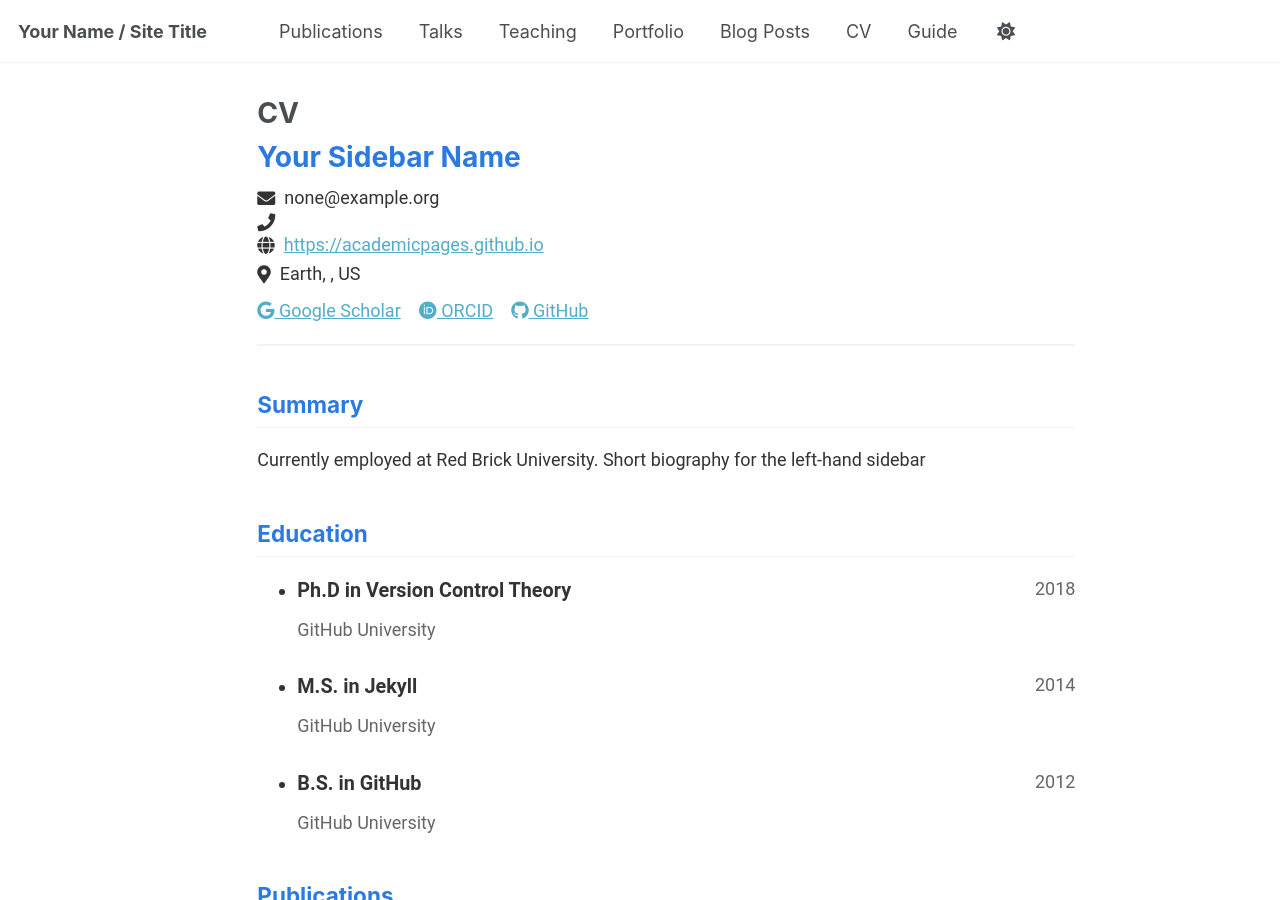
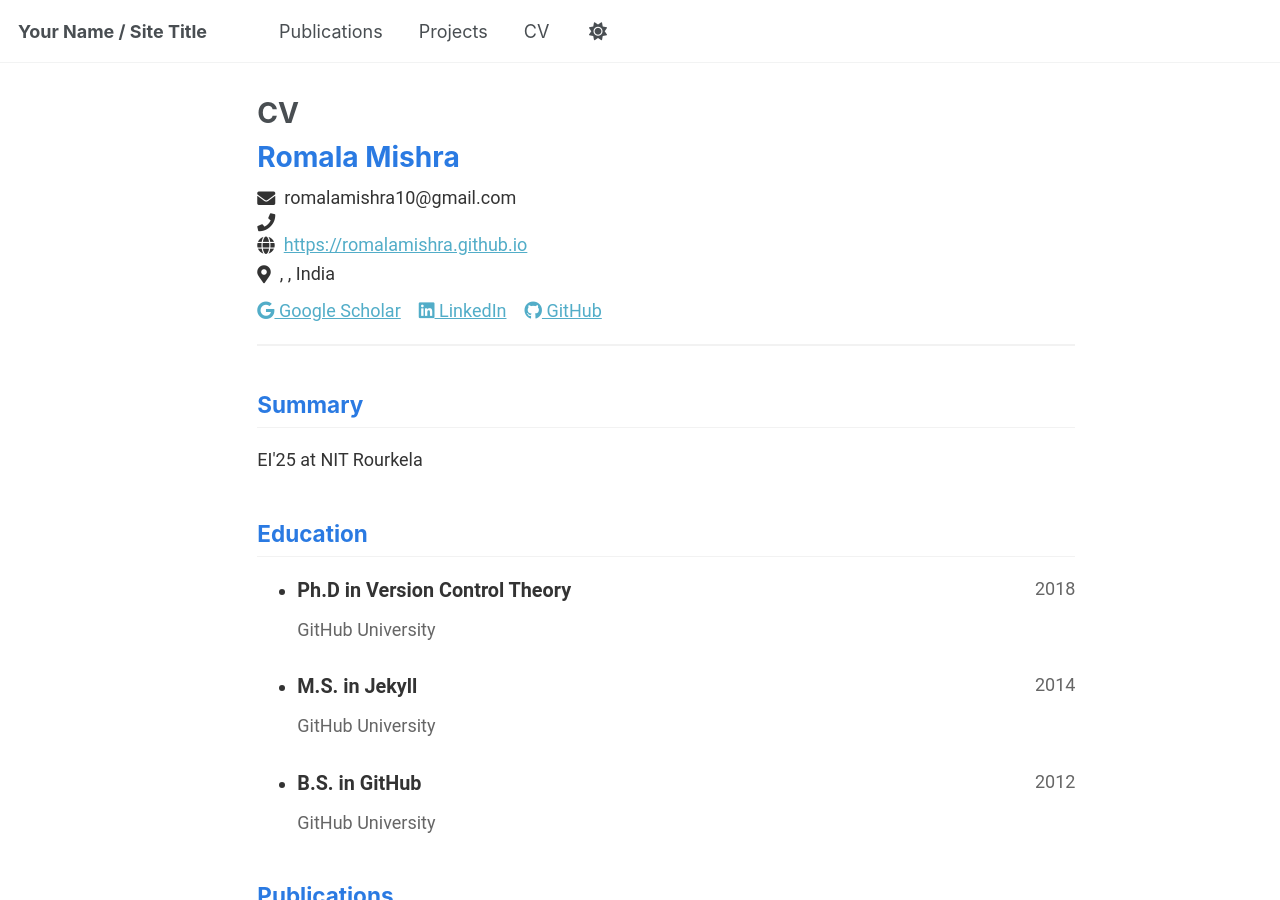
Before and after one commit to RomalaMishra/romalamishra.github.io, a Jekyll site: the page built from _pages/cv-json.md, in a window 1280 px wide and 900 px high. Built offline with Jekyll 4.4.1, drawn with Linux system fonts in a browser that asks for light colours; a script that is not in the unit is left out.

Commit message:
initial commit

```diff
--- a/_data/cv.json
+++ b/_data/cv.json
@@ -1,32 +1,32 @@
 {
   "basics": {
-    "name": "Your Sidebar Name",
-    "email": "none@example.org",
+    "name": "Romala Mishra",
+    "email": "romalamishra10@gmail.com",
     "phone": "",
-    "website": "https://academicpages.github.io",
-    "summary": "Currently employed at Red Brick University. Short biography for the left-hand sidebar",
+    "website": "https://romalamishra.github.io",
+    "summary": "EI'25 at NIT Rourkela",
     "location": {
       "address": "",
       "postalCode": "",
-      "city": "Earth",
-      "countryCode": "US",
+      "city": "",
+      "countryCode": "India",
       "region": ""
     },
     "profiles": [
       {
         "network": "Google Scholar",
         "username": "",
-        "url": "https://scholar.google.com/citations?user=PS_CX0AAAAAJ"
+        "url": "https://scholar.google.com/citations?hl=en&user=gbEGCdgAAAAJ"
       },
       {
-        "network": "ORCID",
+        "network": "LinkedIn",
         "username": "",
-        "url": "http://orcid.org/yourorcidurl"
+        "url": "www.linkedin.com/in/romala-mishra"
       },
       {
         "network": "GitHub",
-        "username": "academicpages",
-        "url": "https://github.com/academicpages"
+        "username": "romalamishra",
+        "url": "https://github.com/romalamishra"
       }
     ]
   },
--- a/_data/navigation.yml
+++ b/_data/navigation.yml
@@ -11,17 +11,20 @@ main:
   - title: "Publications"
     url: /publications/
 
-  - title: "Talks"
-    url: /talks/
+  - title: "Projects"
+    url: /projects/
 
-  - title: "Teaching"
-    url: /teaching/
+  # - title: "Talks"
+  #   url: /talks/
 
-  - title: "Portfolio"
-    url: /portfolio/
+  # - title: "Teaching"
+  #   url: /teaching/
 
-  - title: "Blog Posts"
-    url: /year-archive/
+  # - title: "Portfolio"
+  #   url: /portfolio/
+
+  # - title: "Blog Posts"
+  #   url: /year-archive/
 
   - title: "CV"
     url: /cv/
@@ -29,5 +32,5 @@ main:
   # - title: "CV"
   #   url: /cv-json/
 
-  - title: "Guide"
-    url: /markdown/
+  # - title: "Guide"
+  #   url: /markdown/
```
